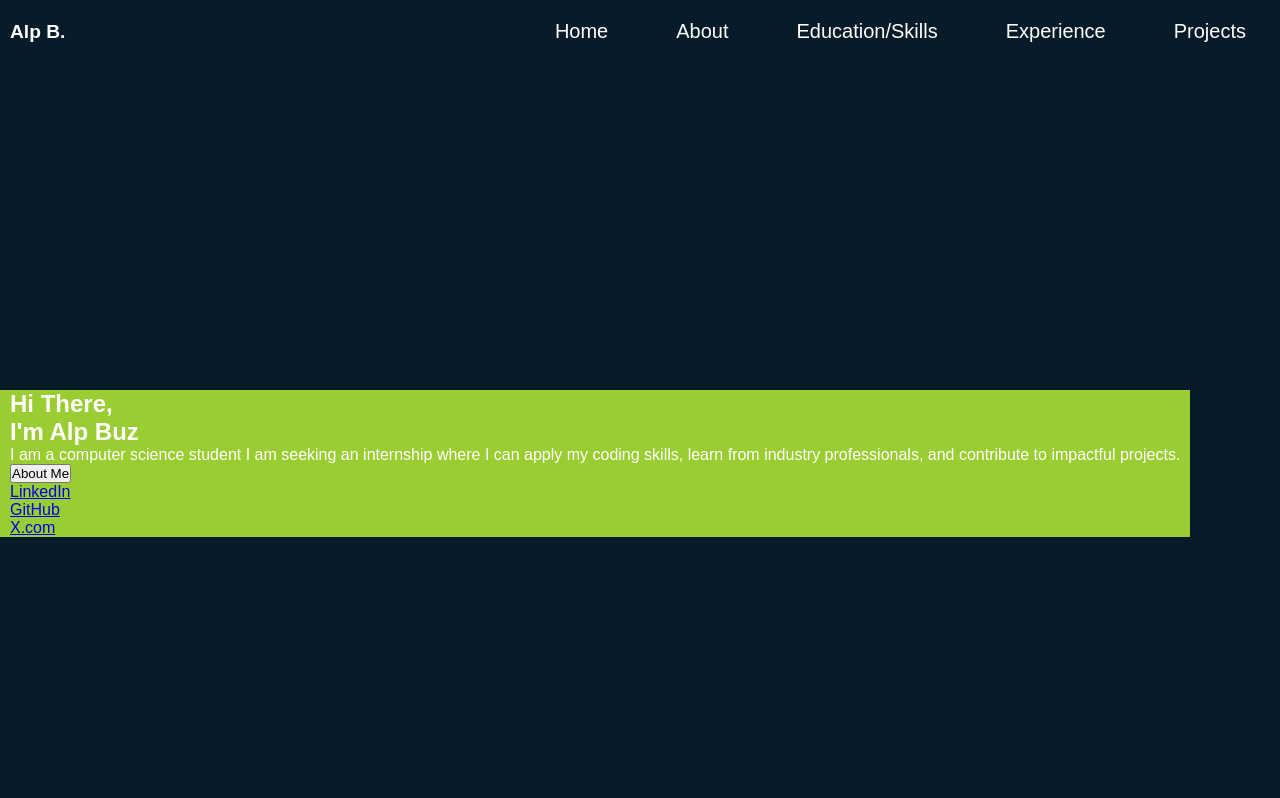
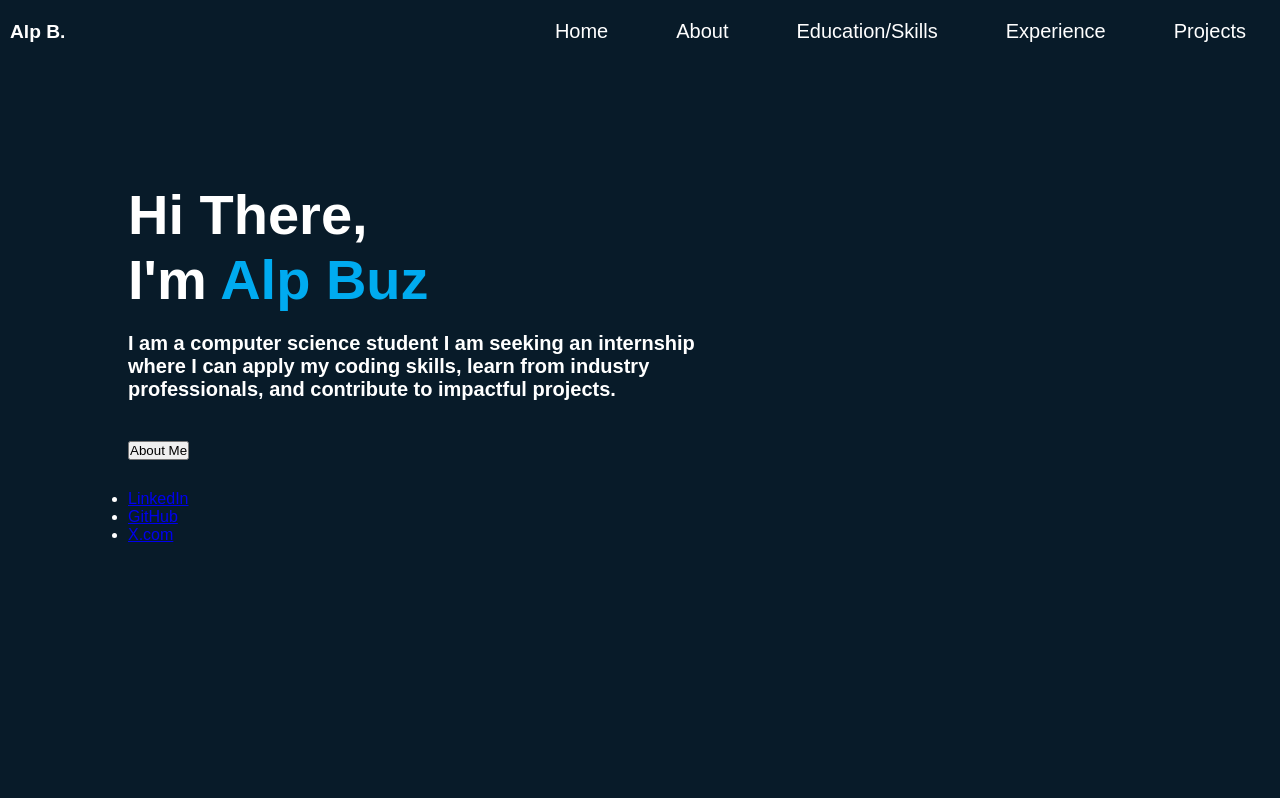
Before and after one commit to AlpBuz/Web_Portfolio, a plain HTML site: page index.html in a window 1280 px wide. Shown: the top 798 px of the page. Drawn offline with Linux system fonts and the light colour scheme.

Commit message:
Starting to look a lot better. Gonna work on the buttons now.

```diff
--- a/index.html
+++ b/index.html
@@ -36,10 +36,9 @@
                 I am a computer science student I am seeking an internship where I can apply my coding skills,
                 learn from industry professionals, and contribute to impactful projects.
             </p>
-            <div>
+            <div class="about">
                 <button class="about-button" type="button"><span>About Me</span></button>
             </div>
-
             <div>
                 <ul class="website-links">
                     <li><a href="https://www.linkedin.com/in/alp-buz-2913042b0/" target="_blank">LinkedIn</a></li>
--- a/styles/style.css
+++ b/styles/style.css
@@ -10,6 +10,7 @@
 
 
 body {
+    position: static;
     background-color: #081b29;
     color: white;
 }
@@ -77,16 +78,39 @@ body {
 
 
 .home{
-
     position: relative;
     top: 63.2px;
     height: 100vh;
-    max-height: 100vh;
     display: flex;
     align-items: center;
+    padding: 0 10%;
 }
 
 .home-details{
-    background-color: yellowgreen;
-    padding: 0 10px;
+    position: relative;
+    bottom: 100px;
+    max-width: 600px;
+
 }
+
+
+.home-header{
+    font-size: 56px;
+    font-weight: 700;
+}
+
+.home-header span{
+    color: #00abf0;
+}
+
+
+.home-details p {
+    font-size: 20px;
+    font-weight: 700;
+    margin-top: 20px;
+    margin-bottom: 40px;
+}
+
+.about-button {
+    margin-bottom: 30px;
+}
```
